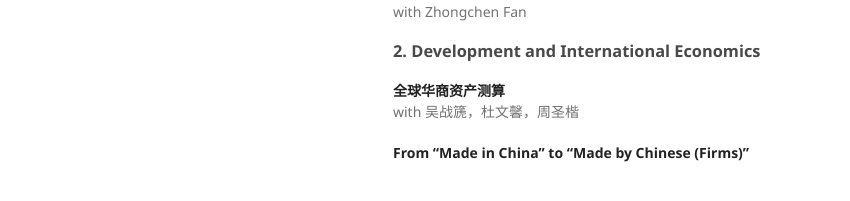
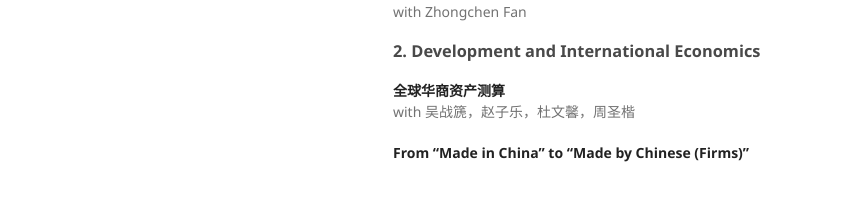
Before and after one commit to FanghaoChen/homepage, a Jekyll site: the page built from research.md, in a window 1280 px wide and 900 px high, scrolled down 1022 px. Shown: the part 667-868 px from the top of the window, without its empty margins (177-1027 px from the left). Built offline with Jekyll 4.4.1, drawn with Linux system fonts in a browser that asks for light colours.

Commit message:
Update research.md

```diff
--- a/research.md
+++ b/research.md
@@ -82,7 +82,7 @@ with Zhongchen Fan
 ### 2. Development and International Economics ###
 
 **全球华商资产测算**<br/>
-with 吴战篪，杜文馨，周圣楷
+with 吴战篪，赵子乐，杜文馨，周圣楷
 
 **From "Made in China" to "Made by Chinese (Firms)"**
 
```
